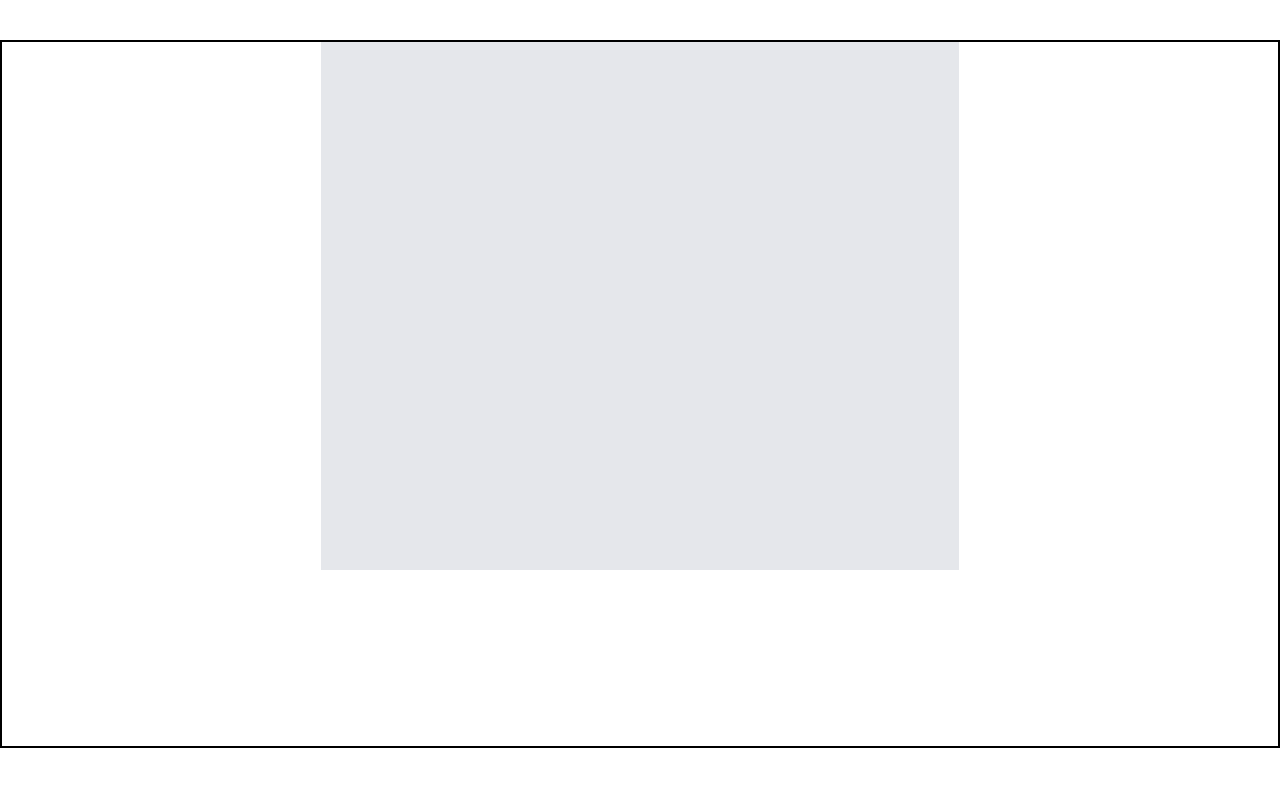
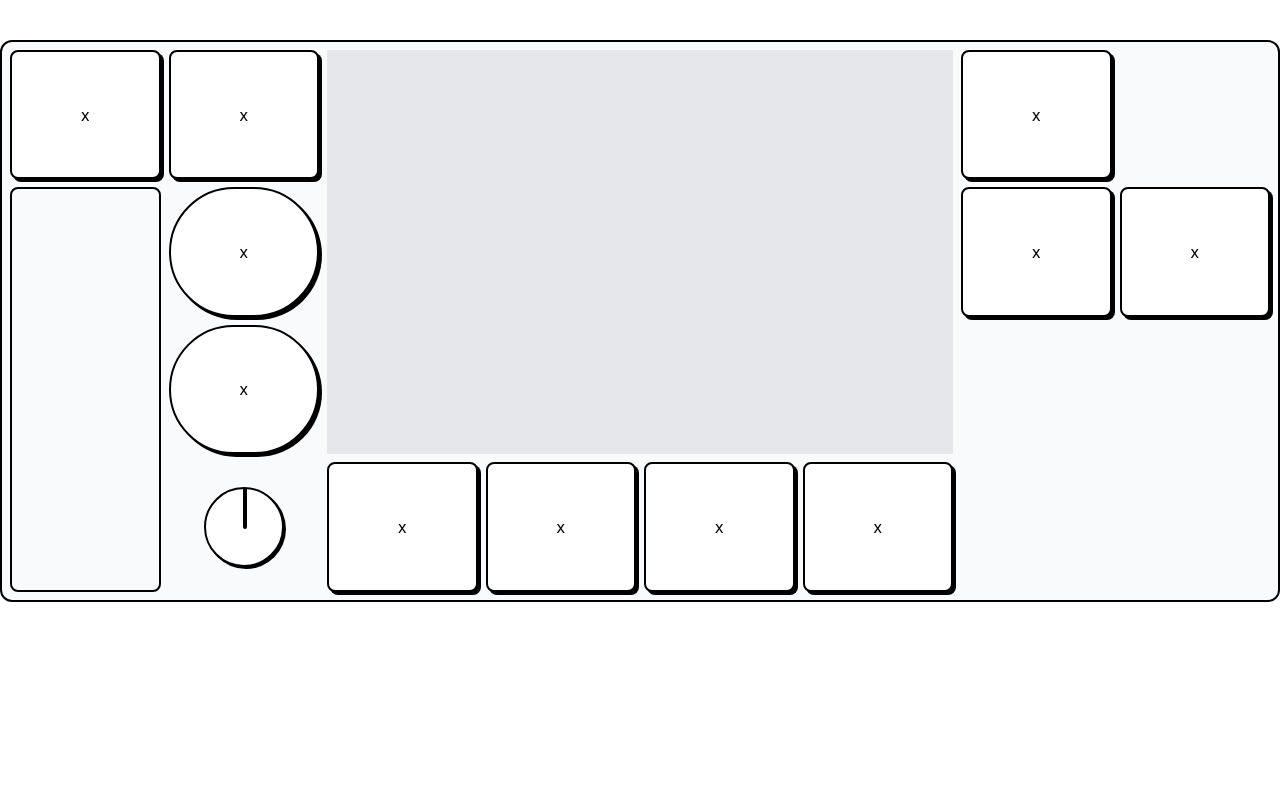
Before and after one commit to JollyGrin/waterhouse-landing, a SvelteKit app: page /new in a window 1280 px wide. Shown: the top 786 px of the page. Built offline with nearby package versions, Linux system fonts and the light colour scheme; a web font is replaced by a local one.

Commit message:
progress

```diff
--- a/src/routes/new/+page.svelte
+++ b/src/routes/new/+page.svelte
@@ -1,31 +1,78 @@
 <script lang="ts">
 </script>
 
-<div class="container mx-auto mt-10 min-h-[300px] w-full border-2">
+<div
+	class="container mx-auto mt-10 min-h-[300px] w-full overflow-clip rounded-xl border-2 bg-slate-50 p-2"
+>
 	<div class="screen bg-gray-200"></div>
 	<div class="news"></div>
-	<div class="slider"></div>
-	<div class="location"></div>
-	<div class="contact"></div>
-	<div class="rec"></div>
-	<div class="play"></div>
-	<div class="volume"></div>
-	<div class="social-1"></div>
-	<div class="social-2"></div>
-	<div class="social-3"></div>
-	<div class="social-4"></div>
-	<div class="special"></div>
-	<div class="sample"></div>
-	<div class="drum"></div>
+	<div class="slider">
+		<div class="h-full w-full rounded-lg border-2"></div>
+	</div>
+	<div class="location">
+		<button class="rounded-lg"> x </button>
+	</div>
+	<div class="contact">
+		<button class="rounded-lg"> x </button>
+	</div>
+	<div class="rec grid place-items-center">
+		<button class="rounded-full"> x </button>
+	</div>
+	<div class="play">
+		<button class="rounded-full"> x </button>
+	</div>
+	<div class="volume grid place-items-center">
+		<div class="relative h-20 w-20 rounded-full border-2 bg-white shadow-[2px_2px_0_black]">
+			<div class="absolute left-[49%] h-10 w-1 rounded-b-full border-l-4"></div>
+		</div>
+	</div>
+	<div class="social-1">
+		<button class="rounded-lg"> x </button>
+	</div>
+	<div class="social-2">
+		<button class="rounded-lg"> x </button>
+	</div>
+	<div class="social-3">
+		<button class="rounded-lg"> x </button>
+	</div>
+	<div class="social-4">
+		<button class="rounded-lg"> x </button>
+	</div>
+	<div class="special">
+		<button class="rounded-lg"> x </button>
+	</div>
+	<div class="sample">
+		<button class="rounded-lg"> x </button>
+	</div>
+	<div class="drum">
+		<button class="rounded-lg"> x </button>
+	</div>
 	<div class="speaker"></div>
 </div>
 
 <style>
+	:root {
+		--ctrl-unit: calc(calc(100vw - calc(60 * 2px)) / 89.66);
+		--ctrl-grid-height: calc(var(--ctrl-unit) * 10);
+	}
+	button {
+		width: 100%;
+		height: 100%;
+		border: solid 2px black;
+		box-shadow: 3px 3px 0 black;
+		transition: all 0.25s ease;
+		background-color: var(--color-white);
+	}
+	button:hover {
+		transform: translate(2px, 2px);
+		box-shadow: 1px 1px 0px black;
+	}
+
 	.container {
 		display: grid;
 		grid-template-columns: repeat(8, 1fr);
-		grid-template-rows: repeat(4, 176px);
-		gap: 0px 0px;
+		grid-template-rows: repeat(4, var(--ctrl-grid-height));
+		gap: 8px;
 		grid-auto-flow: row;
 		grid-template-areas:
 			'location contact screen screen screen screen special speaker'
```
